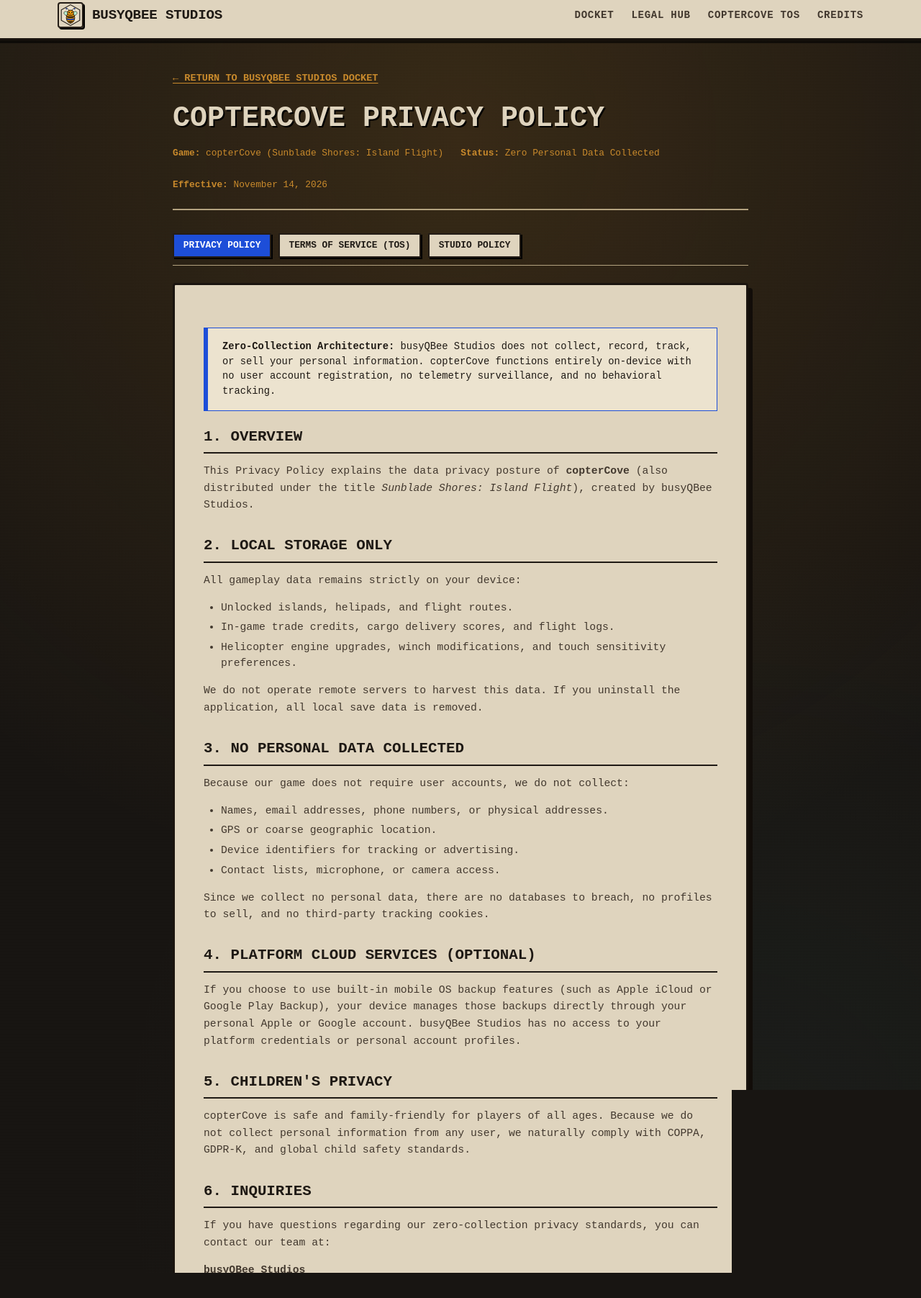
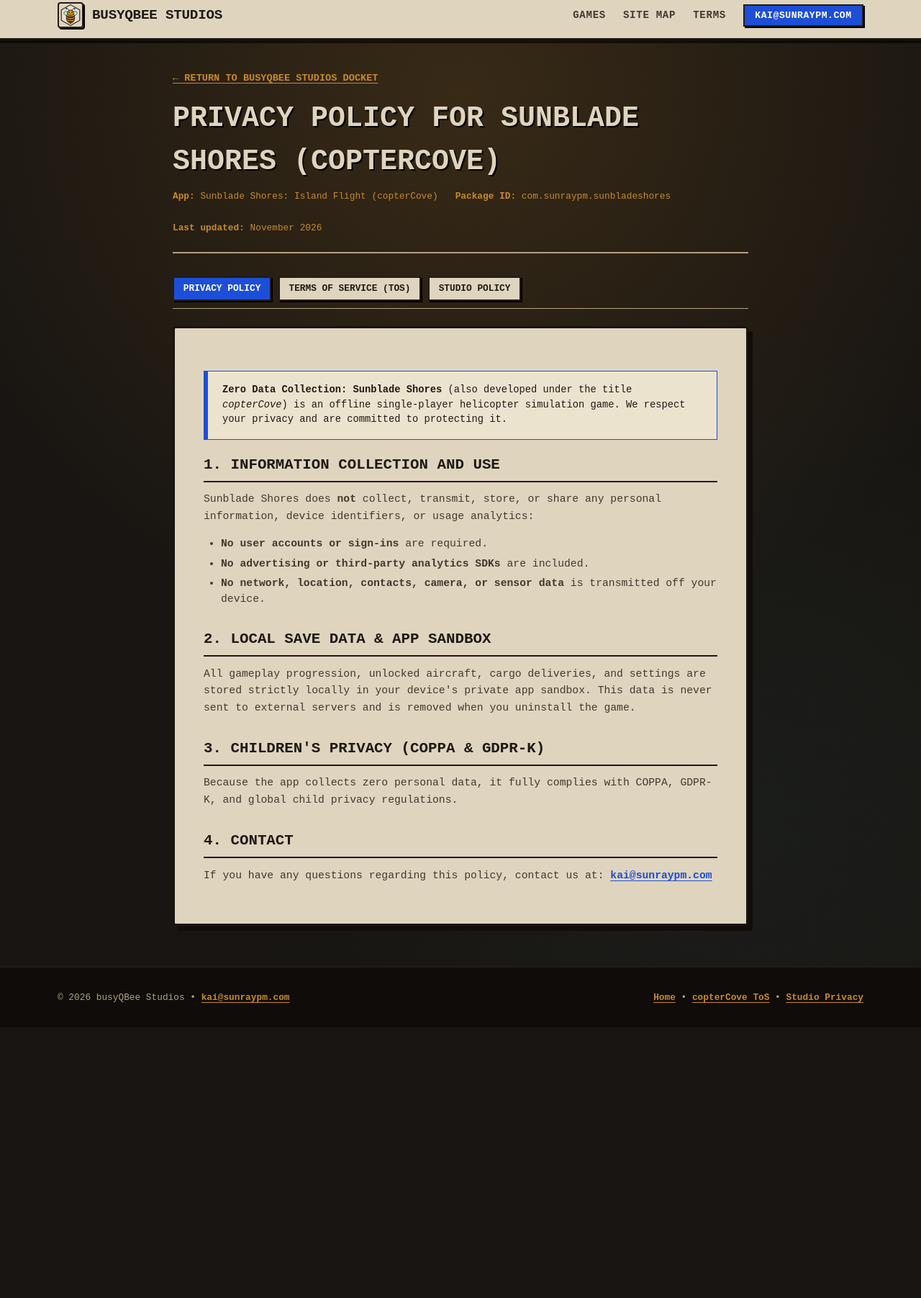
Before and after one commit to DaddyChristmas/busyQBee, a plain HTML site: page coptercove-privacy.html in a window 1280 px wide. Shown: the part 11-1814 px from the top of the page at 72% size. After the commit the page ends 1438 px from the top, so only its background shows below. Drawn offline with Linux system fonts and the light colour scheme.

Commit message:
docs: streamline privacy policies to concise zero-data sandbox standard

```diff
--- a/coptercove-privacy.html
+++ b/coptercove-privacy.html
@@ -3,8 +3,8 @@
 <head>
   <meta charset="UTF-8">
   <meta name="viewport" content="width=device-width, initial-scale=1.0">
-  <title>Privacy Policy - copterCove | busyQBee Studios</title>
-  <meta name="description" content="Privacy Policy for copterCove (Sunblade Shores: Island Flight), developed by busyQBee Studios.">
+  <title>Privacy Policy - copterCove (Sunblade Shores) | busyQBee Studios</title>
+  <meta name="description" content="Privacy Policy for copterCove / Sunblade Shores, developed by busyQBee Studios.">
   <link rel="icon" type="image/svg+xml" href="assets/images/favicon.svg">
   <link rel="stylesheet" href="assets/css/style.css">
 </head>
@@ -18,10 +18,10 @@
         <span>busyQBee Studios</span>
       </a>
       <ul class="nav-links">
-        <li><a href="index.html#portfolio" class="nav-link">Docket</a></li>
-        <li><a href="index.html#legal" class="nav-link">Legal Hub</a></li>
-        <li><a href="coptercove-tos.html" class="nav-link">copterCove ToS</a></li>
-        <li><a href="credits.html" class="nav-link">Credits</a></li>
+        <li><a href="index.html#games" class="nav-link">Games</a></li>
+        <li><a href="index.html#sitemap" class="nav-link">Site Map</a></li>
+        <li><a href="coptercove-tos.html" class="nav-link">Terms</a></li>
+        <li><a href="mailto:kai@sunraypm.com" class="nav-btn">kai@sunraypm.com</a></li>
       </ul>
     </div>
   </header>
@@ -29,11 +29,11 @@
   <main class="container container-narrow">
     <div class="legal-header">
       <a href="index.html" class="legal-back">&larr; Return to busyQBee Studios Docket</a>
-      <h1 class="legal-title">copterCove Privacy Policy</h1>
+      <h1 class="legal-title">Privacy Policy for Sunblade Shores (copterCove)</h1>
       <div class="legal-meta">
-        <span><strong>Game:</strong> copterCove (Sunblade Shores: Island Flight)</span>
-        <span><strong>Status:</strong> Zero Personal Data Collected</span>
-        <span><strong>Effective:</strong> November 14, 2026</span>
+        <span><strong>App:</strong> Sunblade Shores: Island Flight (copterCove)</span>
+        <span><strong>Package ID:</strong> com.sunraypm.sunbladeshores</span>
+        <span><strong>Last updated:</strong> November 2026</span>
       </div>
     </div>
 
@@ -45,65 +45,39 @@
 
     <article class="legal-content">
       <div class="legal-notice-box">
-        <strong>Zero-Collection Architecture:</strong> busyQBee Studios does not collect, record, track, or sell your personal information. copterCove functions entirely on-device with no user account registration, no telemetry surveillance, and no behavioral tracking.
+        <strong>Zero Data Collection:</strong> <strong>Sunblade Shores</strong> (also developed under the title <em>copterCove</em>) is an offline single-player helicopter simulation game. We respect your privacy and are committed to protecting it.
       </div>
 
-      <h2>1. Overview</h2>
+      <h2>1. Information Collection and Use</h2>
       <p>
-        This Privacy Policy explains the data privacy posture of <strong>copterCove</strong> (also distributed under the title <em>Sunblade Shores: Island Flight</em>), created by busyQBee Studios.
+        Sunblade Shores does <strong>not</strong> collect, transmit, store, or share any personal information, device identifiers, or usage analytics:
+      </p>
+      <ul>
+        <li><strong>No user accounts or sign-ins</strong> are required.</li>
+        <li><strong>No advertising or third-party analytics SDKs</strong> are included.</li>
+        <li><strong>No network, location, contacts, camera, or sensor data</strong> is transmitted off your device.</li>
+      </ul>
+
+      <h2>2. Local Save Data &amp; App Sandbox</h2>
+      <p>
+        All gameplay progression, unlocked aircraft, cargo deliveries, and settings are stored strictly locally in your device's private app sandbox. This data is never sent to external servers and is removed when you uninstall the game.
       </p>
 
-      <h2>2. Local Storage Only</h2>
+      <h2>3. Children's Privacy (COPPA &amp; GDPR-K)</h2>
       <p>
-        All gameplay data remains strictly on your device:
-      </p>
-      <ul>
-        <li>Unlocked islands, helipads, and flight routes.</li>
-        <li>In-game trade credits, cargo delivery scores, and flight logs.</li>
-        <li>Helicopter engine upgrades, winch modifications, and touch sensitivity preferences.</li>
-      </ul>
-      <p>
-        We do not operate remote servers to harvest this data. If you uninstall the application, all local save data is removed.
+        Because the app collects zero personal data, it fully complies with COPPA, GDPR-K, and global child privacy regulations.
       </p>
 
-      <h2>3. No Personal Data Collected</h2>
+      <h2>4. Contact</h2>
       <p>
-        Because our game does not require user accounts, we do not collect:
-      </p>
-      <ul>
-        <li>Names, email addresses, phone numbers, or physical addresses.</li>
-        <li>GPS or coarse geographic location.</li>
-        <li>Device identifiers for tracking or advertising.</li>
-        <li>Contact lists, microphone, or camera access.</li>
-      </ul>
-      <p>
-        Since we collect no personal data, there are no databases to breach, no profiles to sell, and no third-party tracking cookies.
-      </p>
-
-      <h2>4. Platform Cloud Services (Optional)</h2>
-      <p>
-        If you choose to use built-in mobile OS backup features (such as Apple iCloud or Google Play Backup), your device manages those backups directly through your personal Apple or Google account. busyQBee Studios has no access to your platform credentials or personal account profiles.
-      </p>
-
-      <h2>5. Children's Privacy</h2>
-      <p>
-        copterCove is safe and family-friendly for players of all ages. Because we do not collect personal information from any user, we naturally comply with COPPA, GDPR-K, and global child safety standards.
-      </p>
-
-      <h2>6. Inquiries</h2>
-      <p>
-        If you have questions regarding our zero-collection privacy standards, you can contact our team at:
-      </p>
-      <p>
-        <strong>busyQBee Studios</strong><br>
-        Email: <a href="mailto:kai@sunraypm.com">kai@sunraypm.com</a>
+        If you have any questions regarding this policy, contact us at: <strong><a href="mailto:kai@sunraypm.com">kai@sunraypm.com</a></strong>
       </p>
     </article>
   </main>
 
   <footer class="footer">
     <div class="container footer-bottom">
-      <div>&copy; 2026 busyQBee Studios. Zero user tracking. All rights reserved.</div>
+      <div>&copy; 2026 busyQBee Studios &bull; <a href="mailto:kai@sunraypm.com">kai@sunraypm.com</a></div>
       <div><a href="index.html">Home</a> &bull; <a href="coptercove-tos.html">copterCove ToS</a> &bull; <a href="privacy.html">Studio Privacy</a></div>
     </div>
   </footer>
```
Also changed, not shown: privacy.html (+17 -16 lines), rachel-privacy.html (+25 -39 lines), railkeep-privacy.html (+25 -39 lines).
